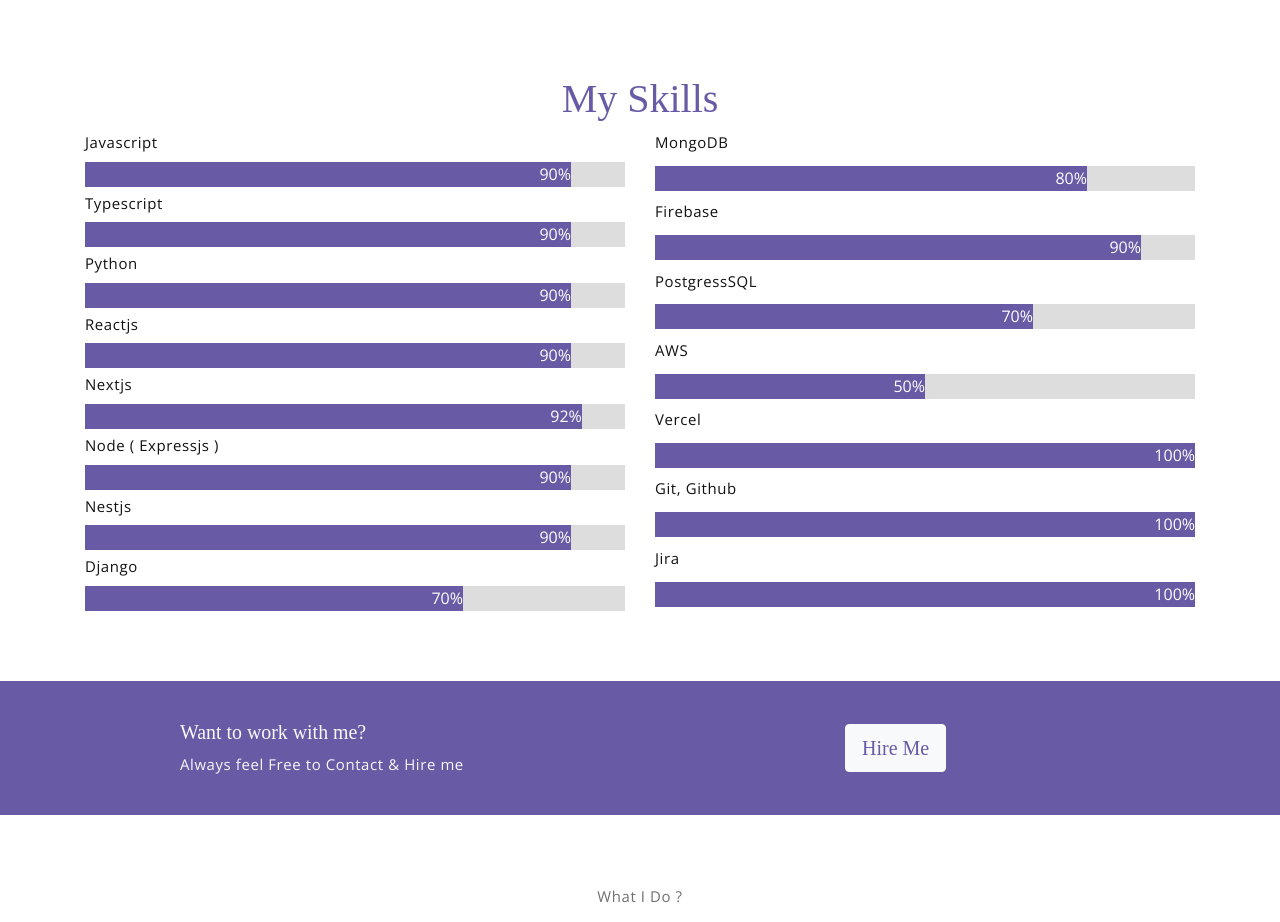
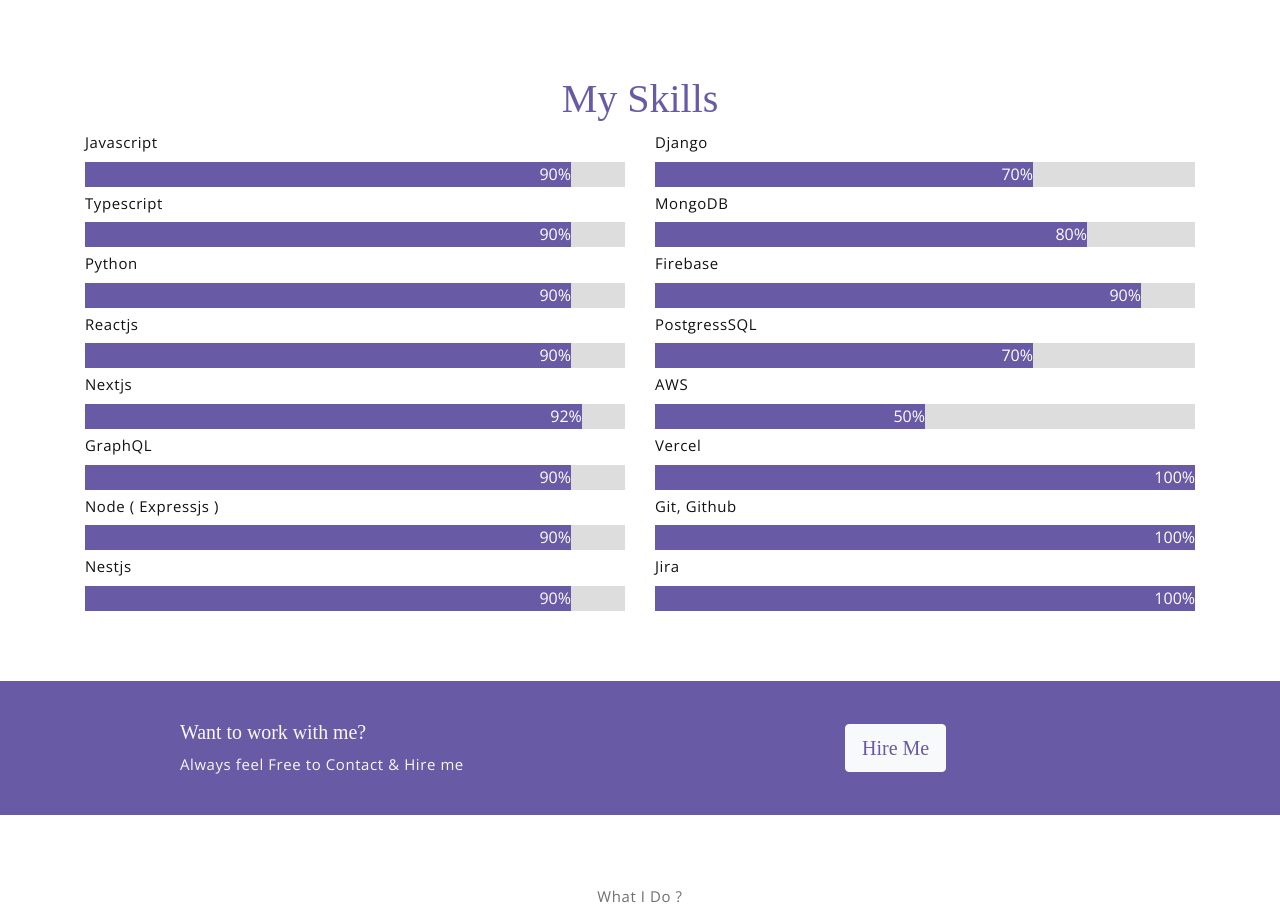
Before and after one commit to Abeer-ahmad-123/Portfolio, a Next.js app: page / in a window 1280 px wide. Shown: the part 1280-2202 px from the top of the page. Built offline with nearby package versions, Linux system fonts and the light colour scheme; a web font is replaced by a local one.

Commit message:
Added GraphQL to skills section

```diff
--- a/src/components/Skills/index.tsx
+++ b/src/components/Skills/index.tsx
@@ -30,6 +30,11 @@
               <div className="skills nintyTwo">92%</div>
             </div>
 
+            <p>GraphQL</p>
+            <div className="skillsContainer">
+              <div className="skills ninty">90%</div>
+            </div>
+
             <p>Node ( Expressjs )</p>
             <div className="skillsContainer">
               <div className="skills ninty">90%</div>
@@ -39,14 +44,13 @@
             <div className="skillsContainer">
               <div className="skills ninty">90%</div>
             </div>
+          </div>
 
+          <div className="col-sm-12 col-lg-6 gap">
             <p>Django</p>
             <div className="skillsContainer">
               <div className="skills seventy">70%</div>
             </div>
-          </div>
-
-          <div className="col-sm-12 col-lg-6 gap">
             <p>MongoDB</p>
             <div className="skillsContainer">
               <div className="skills eight">80%</div>
```
